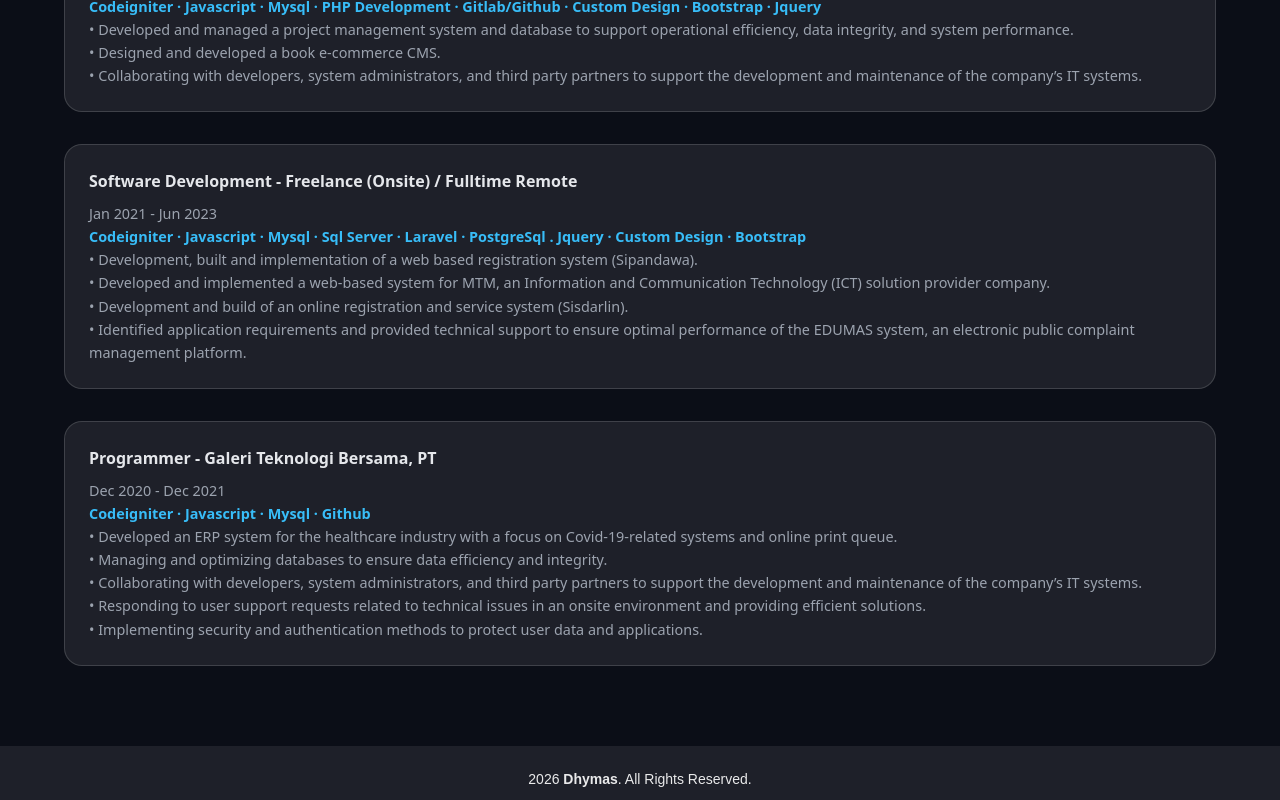
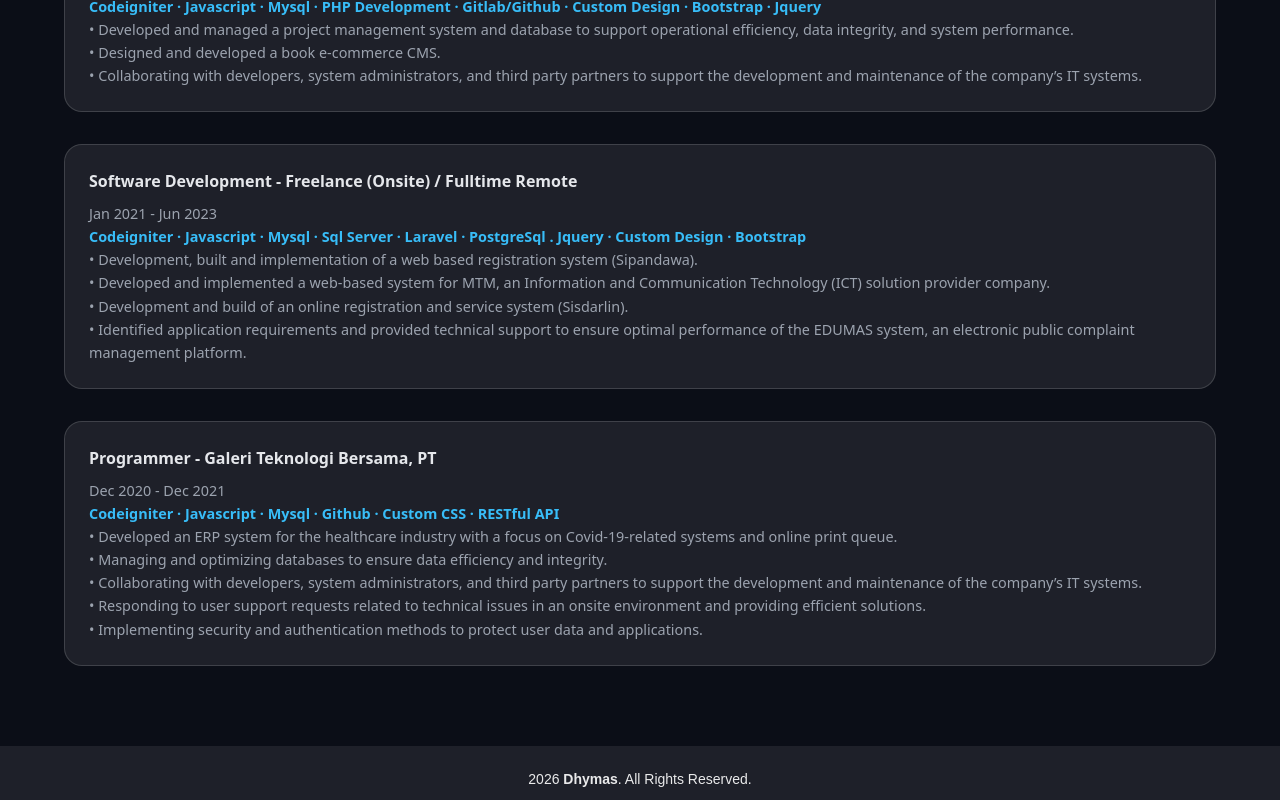
Before and after one commit to dhymasn/my-porto, a Next.js app: page / in a window 1280 px wide. Shown: the part 1829-2629 px from the top of the page. Built offline with nearby package versions, Linux system fonts and the light colour scheme.

Commit message:
update my porto

```diff
--- a/components/Experience.jsx
+++ b/components/Experience.jsx
@@ -50,7 +50,7 @@ export default function Experience() {
           <h4>Programmer - Galeri Teknologi Bersama, PT</h4>
           <p>Dec 2020 - Dec 2021</p>
           <div className="tech">
-            Codeigniter · Javascript · Mysql · Github
+            Codeigniter · Javascript · Mysql · Github · Custom CSS · RESTful API
           </div>
           <p>
             • Developed an ERP system for the healthcare industry with a focus on Covid-19-related systems and online print queue.
```
